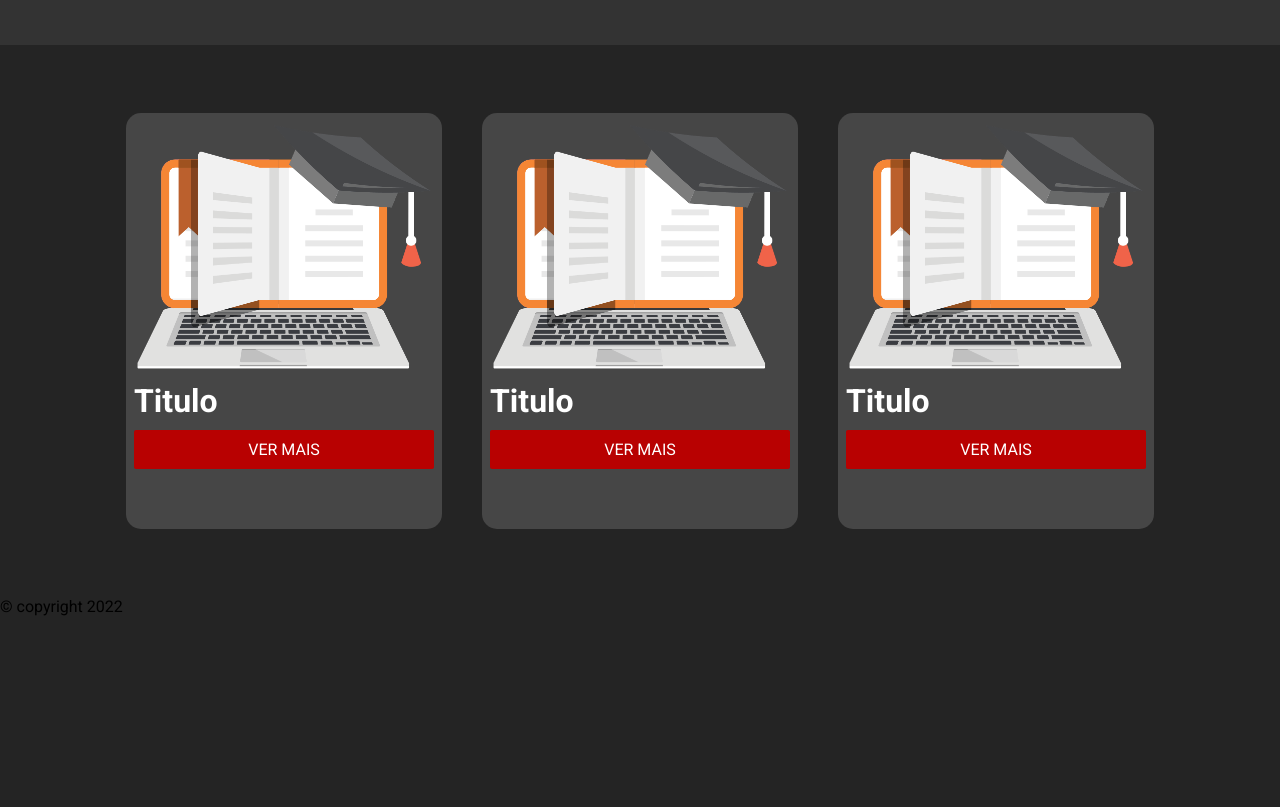
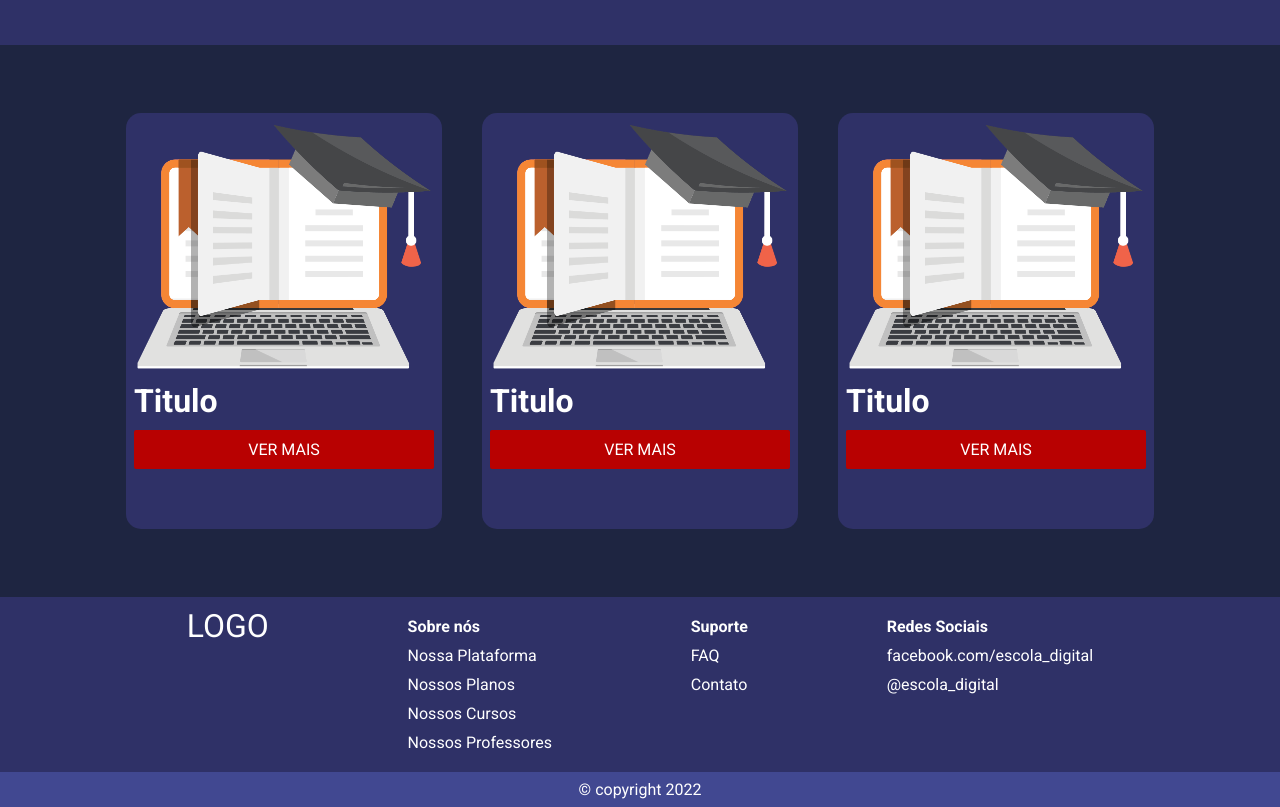
Before and after one commit to Felipe-Douglas/escola-digital, a plain HTML site: page index.html in a window 1280 px wide. Shown: the part 858-1665 px from the top of the page. Before the commit the page ends 1474 px from the top, so only its background shows below. Drawn offline with Linux system fonts and the light colour scheme.

Commit message:
Implementação do Rodapé

```diff
--- a/assets/css/style.css
+++ b/assets/css/style.css
@@ -8,21 +8,22 @@
 
 :root {
     /* Cor padrão */
-    --p: #1E2541;
-    --s: #2F3167;
-    --t: #414891;
+    --default-one: #1E2541;
+    --default-two: #2F3167;
+    --default-three: #414891;
 
 
     /* Cor dark mode */
-    --g: #242424;
-    --f: #333333;
-    --o: #464646;
+    --darkmode-one: #242424;
+    --darkmode-two: #333333;
+    --darkmode-three: #464646;
 }
 
 html, body {
     width: 100%;
     overflow-x: hidden;
-    background: #242424;
+    background: var(--default-one);
+    text-align: justify;
 }
 
 .cabecalho__topo {
@@ -90,7 +91,7 @@ html, body {
 .mostragem {
     display: flex;
     justify-content: space-around;
-    background: #333333;
+    background: var(--default-two);
     color: #FFF;
     overflow-y: hidden;
     padding: 3rem 0;
@@ -118,7 +119,7 @@ html, body {
 .card {
     width: 150px;
     height: 150px;
-    background: #464646;
+    background: var(--default-three);
     border-radius: 15px;
     margin: 4px;
     padding: 10px;
@@ -172,7 +173,7 @@ html, body {
 .destaques__card {
     width: 300px;
     height: 400px;
-    background: #464646;
+    background: var(--default-two);
     border-radius: 15px;
     margin: 20px;
     padding: 8px;
@@ -200,3 +201,51 @@ html, body {
     text-decoration: none;
     text-align: center;
 }
+
+/* Rodape */
+
+.rodape {
+    display: flex;
+    flex-direction: column;
+    background: var(--default-two);
+}
+
+.rodape__contaudo {
+    display: flex;
+    justify-content: space-evenly;
+    padding: 10px 3rem;
+}
+
+.rodape__contaudo p{
+    font-size: 2rem;
+    text-transform: uppercase;
+    color: #FFF;
+}
+
+.rodape__contaudo ul {
+    list-style: none;
+}
+
+.rodape__contaudo li:first-child {
+    font-weight: 700;
+    color: #FFF;
+}
+
+.rodape__contaudo li {
+    margin: 10px 0;
+}
+
+.rodape__contaudo a {
+    text-decoration: none;
+    color: #FFF;
+}
+
+.rodape__copyright {
+    background: var(--default-three);
+}
+
+.rodape__copyright p {
+    color: #FFF;
+    padding: 8px 0;
+    text-align: center;
+}
--- a/index.html
+++ b/index.html
@@ -129,10 +129,74 @@
     </main>
 
     <footer class="rodape">
-        <section class="radape__contaudo"></section>
+        <section class="rodape__contaudo">
+
+            <div class="rodape__logo">
+                <p>Logo</p>
+            </div>
+
+            <div class="plataforma">
+                <ul class="plataforma__lista">
+                    <li class="plataforma__item">
+                        Sobre nós
+                    </li>
+                    <li class="plataforma__item">
+                        <a href="#" class="plataforma__link">Nossa Plataforma</a>
+                    </li>
+                    <li class="plataforma__item">
+                        <a href="#" class="plataforma__link">Nossos Planos</a>
+                    </li>
+                    <li class="plataforma__item">
+                        <a href="#" class="plataforma__link">Nossos Cursos</a>
+                    </li>
+                    <li class="plataforma__item">
+                        <a href="#" class="plataforma__link">Nossos Professores</a>
+                    </li>
+                </ul>
+            </div>
+
+            <div class="suporte">
+                <ul class="suporte__lista">
+                    <li class="suporte__item">
+                        Suporte
+                    </li>
+                    <li class="suporte__item">
+                        <a href="#" class="suporte__link">FAQ</a>
+                    </li>
+                    <li class="suporte__item">
+                        <a href="#" class="suporte__link">Contato</a>
+                    </li>
+                    <li class="suporte__item">
+                        <a href="#" class="suporte__link"></a>
+                    </li>
+                </ul>
+            </div>
+
+            <div class="sociais">
+                <ul class="sociais__lista">
+                    <li class="sociais__item">
+                        Redes Sociais
+                    </li>
+                    <li class="sociais__item">
+                        <a href="#" class="sociais__link">facebook.com/escola_digital</a>
+                    </li>
+                    <li class="sociais__item">
+                        <a href="#" class="sociais__link">@escola_digital</a>
+                    </li>
+                    <li class="sociais__item">
+                        <a href="#" class="sociais__link"></a>
+                    </li>
+                    <li class="sociais__item">
+                        <a href="#" class="sociais__link"></a>
+                    </li>
+                </ul>
+            </div>
+        </section>
         <section class="rodape__copyright">
             <p>&copy; copyright 2022</p>
         </section>
     </footer>
+
+    <script src="assets/js/main.js"></script>
 </body>
 </html>
```
